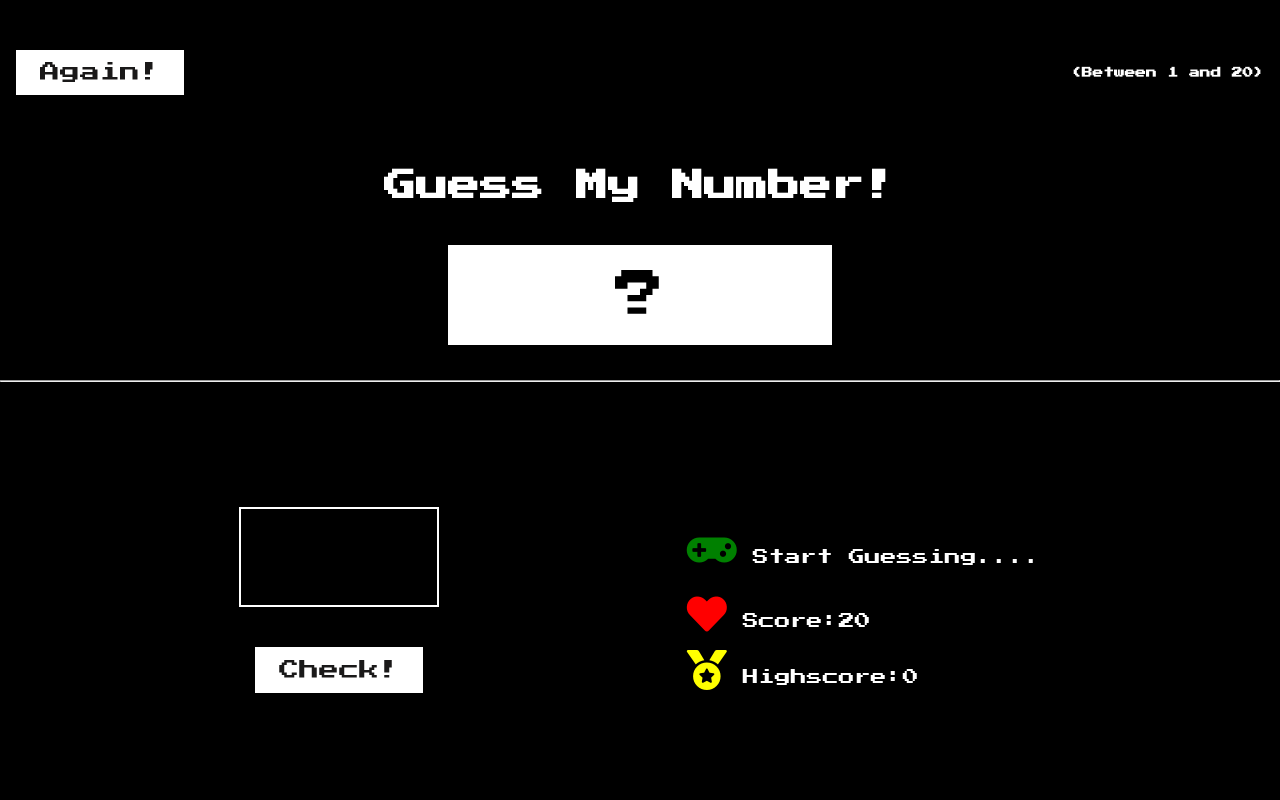
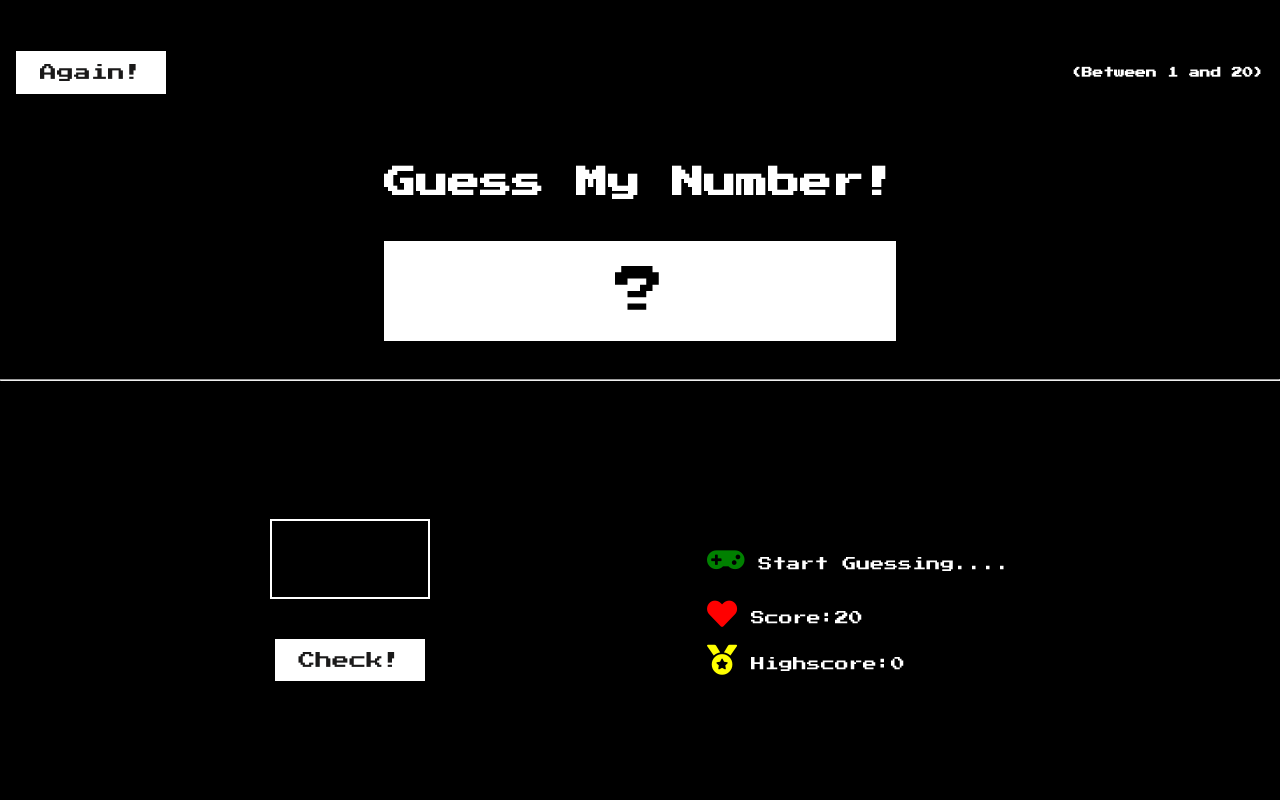
Before and after one commit to diptyK/guessthenumber, a plain HTML site: page index.html in a window 1280 px wide. Drawn offline with Linux system fonts and the light colour scheme.

Commit message:
font sizes corrected

```diff
--- a/style.css
+++ b/style.css
@@ -7,7 +7,7 @@
   z-index: 1;
 }
 h1 {
-  line-height: 3rem;
+  line-height: 2.5rem;
 }
 body {
   background-color: #000;
@@ -35,12 +35,11 @@ header,
   color: rgb(26, 25, 25);
   background-color: #fff;
   border: none;
-  font-size: 20px;
+  font-size: 17px;
 }
 .btn:hover {
   background-color: rgb(143, 211, 211);
   color: #fff;
-  font-size: 20px;
 }
 .btn:visited {
   background-color: #fab;
@@ -61,7 +60,7 @@ header,
   display: flex;
   justify-content: center;
   align-items: center;
-  width: 30%;
+  width: 40%;
   padding: 0.5em 1.5em;
   margin: 0 auto;
   color: #000;
@@ -81,8 +80,8 @@ header,
   padding:1rem 2rem ;
 } */
 input.guess[type='number'] {
-  width: 200px;
-  height: 100px;
+  width: 160px;
+  height: 80px;
   font-size: x-large;
   padding: 1.5em 0;
   font-family: 'Press Start 2P', cursive;
@@ -101,11 +100,11 @@ input.guess[type='number'] {
 }
 h4 {
   line-height: 1.5rem;
-  font-size: 18px;
+  font-size: 14px;
 }
 p {
   line-height: 1rem;
-  font-size: 16px;
+  font-size: 14px;
 }
 
 p.message {
@@ -123,7 +122,7 @@ p.label-score {
 .fa-arrow-circle-up,
 .fa-arrow-circle-down,
 .fa-frown {
-  font-size: 40px;
+  font-size: 30px;
 }
 .fa-gamepad {
   color: green;
```
